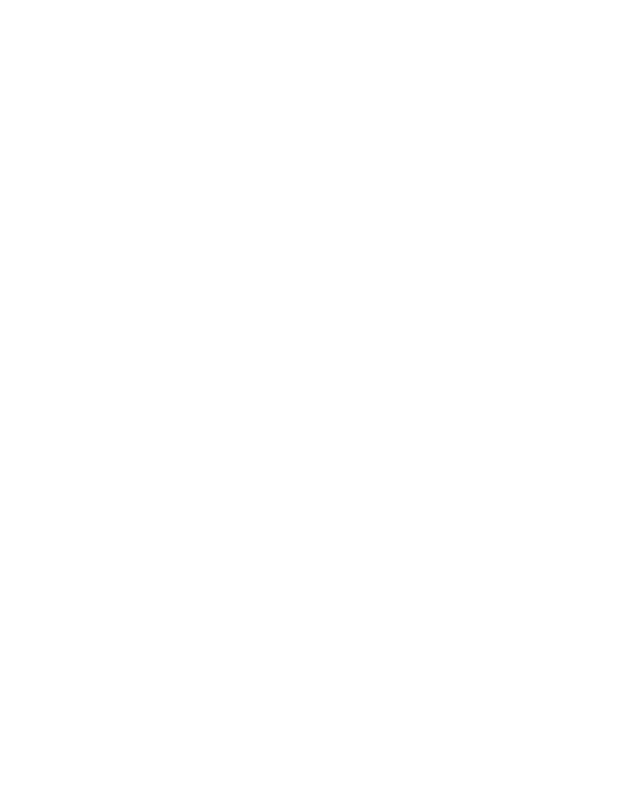
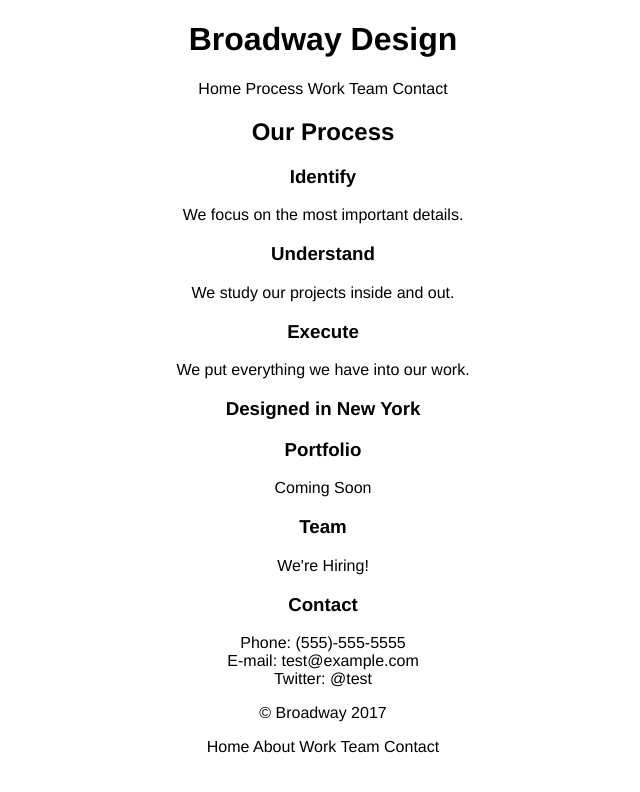
Before and after one commit to ARoseT11/broadway, a plain HTML site: page index.html in a window 1280 px wide. Shown: the whole page, without its empty margins (317-957 px from the left). Drawn offline with Linux system fonts and the light colour scheme.

Commit message:
Add basic page content

```diff
--- a/index.html
+++ b/index.html
@@ -6,6 +6,56 @@
     </head>
 
     <body>
+      <div class="banner">
+        <h1> Broadway Design</h1>
+        <nav>
+          Home
+          Process
+          Work
+          Team
+          Contact
+        </nav>
+      </div>
 
+      <div class="content">
+        <h2>Our Process</h2>
+        <h3>Identify</h3>
+        <p>We focus on the most important details.</p>
+
+        <h3>Understand</h3>
+        <p>We study our projects inside and out.</p>
+
+        <h3>Execute</h3>
+        <p>We put everything we have into our work.</p>
+      </div>
+
+      <div class="work">
+        <h3 class="design">Designed in New York</h3>
+        <h3>Portfolio</h3>
+        <p>Coming Soon</p>
+      </div>
+
+      <div class="team">
+        <h3>Team</h3>
+        <p>We're Hiring!</h3>
+      </div>
+
+      <div class="contact">
+        <h3>Contact</h3>
+        <p>Phone: (555)-555-5555<br>
+          E-mail: test@example.com<br>
+          Twitter: @test<br>
+      </div>
+
+      <div class="copyright">
+        <p>&copy; Broadway 2017</p>
+        <nav>
+          Home
+          About
+          Work
+          Team
+          Contact
+        </nav>
+      </div>
     </body>
   </html>
```
